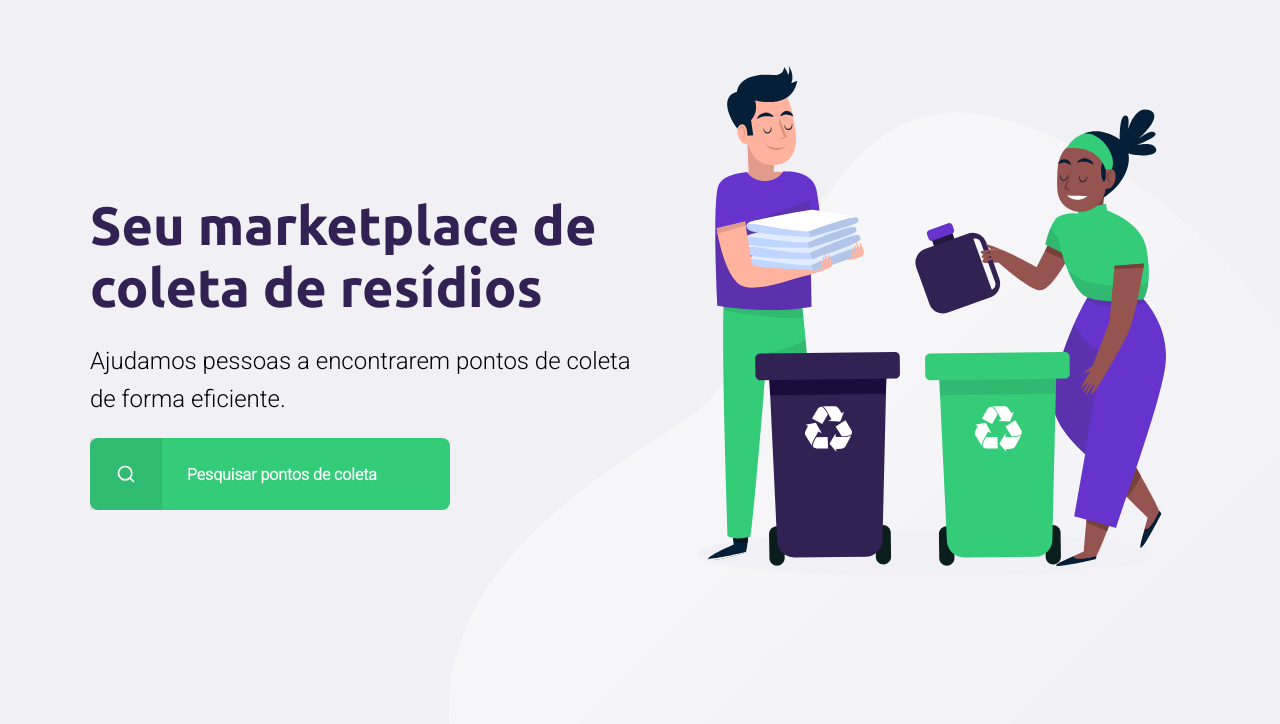
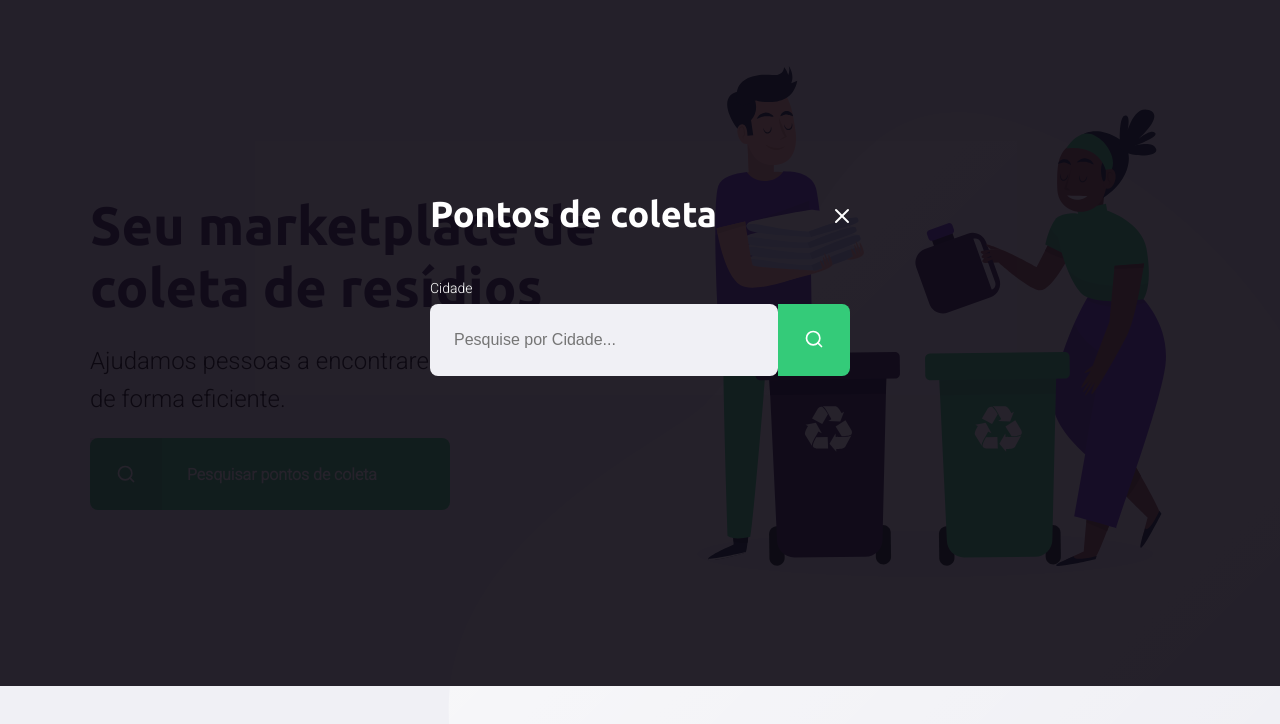
Before and after one commit to Dario-Felipe/next-level-week-s01, a plain HTML site: page index.html in a window 1280 px wide. Both pictures are taken after a click on the link "Pesquisar pontos de coleta". Shown: the part 114-838 px from the top of the page. Drawn offline with Linux system fonts and the light colour scheme.

Commit message:
Feat: new search screen when click in 'Search for collect points'

```diff
--- a/index.html
+++ b/index.html
@@ -9,6 +9,7 @@
   <link href="https://fonts.googleapis.com/css2?family=Ubuntu:wght@700&display=swap" rel="stylesheet">
   <link rel="stylesheet" href="./styles/main.css">
   <link rel="stylesheet" href="./styles/home.css">
+  <link rel="stylesheet" href="./styles/modal.css">
   <link rel="stylesheet" href="./styles/responsive.css">
 </head>
 
@@ -32,6 +33,25 @@
       </main>
     </div>
   </div>
+
+  <div id="modal" class="hide">
+    <div class="content">
+      <div class="header">
+        <h1>Pontos de coleta</h1>
+        <a href="">Fechar</a>
+      </div>
+      <form action="">
+        <label for="search">Cidade</label>
+        <div class="search field">
+          <input type="text" name="search" placeholder="Pesquise por Cidade...">
+          <button>
+              <img src="./assets/search.svg" alt="Buscar">
+          </button>
+        </div>
+      </form>
+    </div>
+  </div>
+  <script src="./scripts/index.js"></script>
 </body>
 
 </html>
--- /dev/null
+++ b/scripts/index.js
@@ -0,0 +1,11 @@
+const buttonSearch = document.querySelector("#page-home main a")
+const modal = document.querySelector("#modal");
+const close = document.querySelector("modal .header a");
+
+buttonSearch.addEventListener("click", () => {
+   modal.classList.remove("hide");
+})
+
+close.addEventListener("click", () => {
+    modal.classList.add("hide")
+})
--- /dev/null
+++ b/styles/modal.css
@@ -0,0 +1,75 @@
+#modal {
+    background-color: #0E0A14e5;
+    height: 100vh;
+    width: 100vw;
+    position: fixed;
+    top: 0;
+    display: flex;
+    justify-content: center;
+    align-items: center;
+    transition: 0.5s;
+}
+
+#modal.hide {
+    display: none;
+}
+
+#modal .content {
+    color: white;
+    width: 420px;
+}
+
+#modal .header {
+    display: flex;
+    align-items: center;
+    justify-content: space-between;
+    margin-bottom: 48px;
+}
+
+#modal .header a {
+    background-image: url("../assets/x.svg");
+    width: 20px;
+    height: 20px;
+    display: flex;
+    font-size: 0.01px;
+}
+
+#modal .header h1 {
+    color: white;
+    font-size: 36px;
+    line-height: 36px;
+}
+
+#modal form label{
+    font-size: 14px;
+    line-height: 16px;
+    display: block;
+    margin-bottom: 8px;
+}
+
+#modal form .field {
+    display: flex;
+}
+
+#modal form input {
+    flex: 1;
+    background-color: #f0f0f5;
+    border-radius: 8px;
+    border: 0;
+    padding: 16px 24px;
+    font-size: 16px;
+    color: #6c6c80;
+    outline-color: var(--primary-color);
+}
+
+#modal form button {
+    width: 72px;
+    height: 72px;
+    background-color: var(--primary-color);
+    border: 0;
+    border-radius: 0 8px 8px 0;
+}
+
+#modal form button:hover {
+    background-color: #2fb86e;
+}
```
